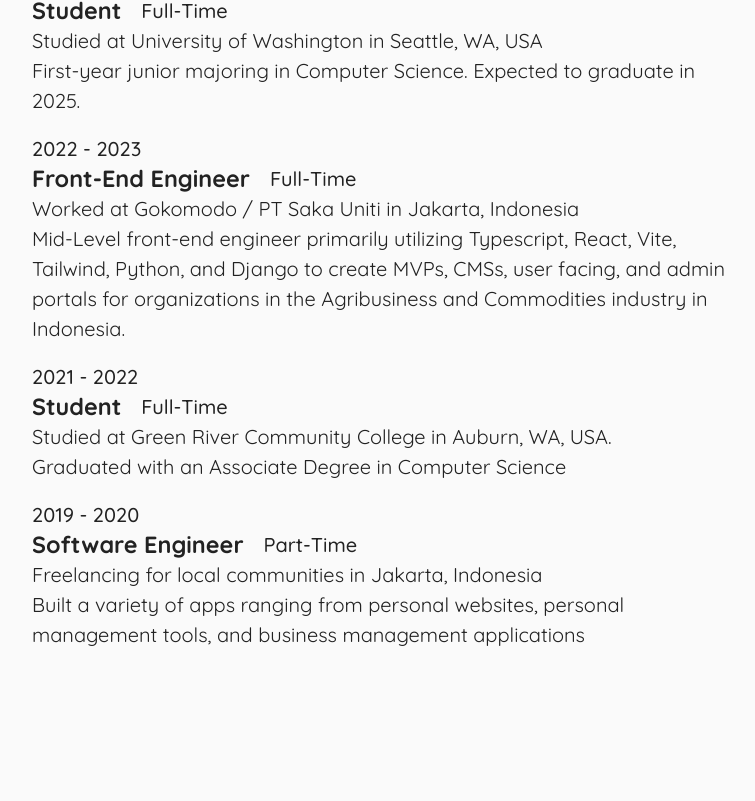
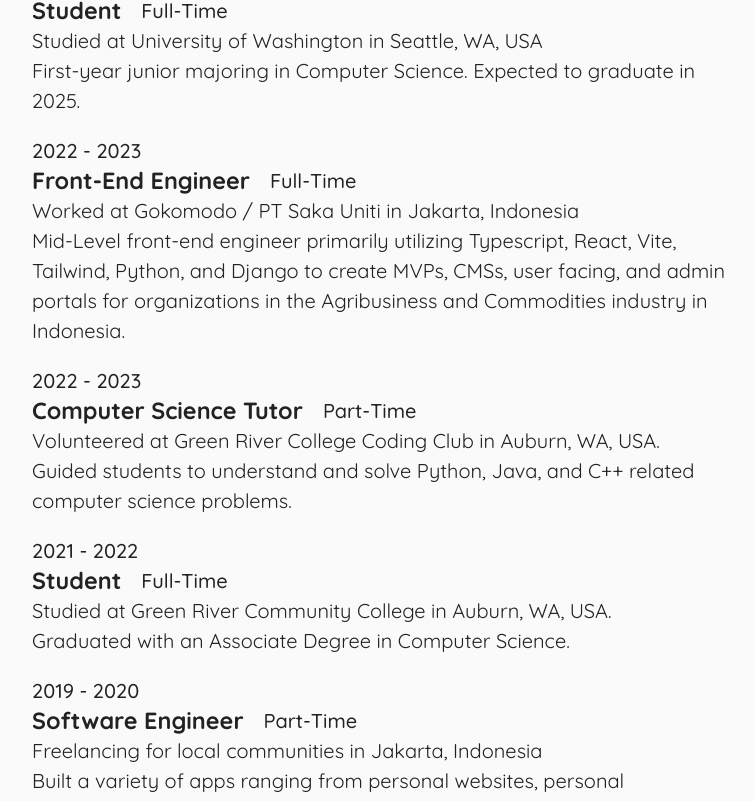
Before and after one commit to afutofu/afutofu.github.io, a React (Create React App) app: page / in a window 1280 px wide. Shown: the part 1771-2572 px from the top of the page, without its empty margins (258-1013 px from the left). Built offline with nearby package versions, Linux system fonts and the light colour scheme.

Commit message:
Add computer science tutor and improve styling

```diff
--- a/src/sections/Experience.js
+++ b/src/sections/Experience.js
@@ -98,13 +98,13 @@
   line-height: 1.5em;
   font-weight: 400;
   margin: 0;
-  margin-bottom: 18px;
+  margin-bottom: 20px;
 
   * {
     margin: 0;
   }
 
-  & > h3 {
+  h3 {
     @media only screen and (max-width: 992px) {
       font-size: 23px;
     }
@@ -274,6 +274,30 @@
                 </p>
               </Description>
               <Description>
+                <DescriptionBold>2022 - 2023</DescriptionBold>
+                <div
+                  style={{
+                    display: "flex",
+                    alignItems: "center",
+                  }}
+                >
+                  <h3 style={{ marginRight: "20px" }}>
+                    Computer Science Tutor
+                  </h3>
+                  <DescriptionBold>Part-Time</DescriptionBold>
+                </div>
+
+                <p>
+                  Volunteered at Green River College Coding Club in Auburn, WA,
+                  USA.
+                </p>
+                <p>
+                  Guided students to understand and solve Python, Java, and C++
+                  related computer science problems.{" "}
+                </p>
+                <p style={{ float: "right" }}></p>
+              </Description>
+              <Description>
                 <DescriptionBold>2021 - 2022</DescriptionBold>
                 <div
                   style={{
@@ -288,7 +312,7 @@
                 <p>
                   Studied at Green River Community College in Auburn, WA, USA.
                 </p>
-                <p>Graduated with an Associate Degree in Computer Science</p>
+                <p>Graduated with an Associate Degree in Computer Science.</p>
                 <p style={{ float: "right" }}></p>
               </Description>
               <Description>
@@ -306,7 +330,7 @@
                 <p>
                   Built a variety of apps ranging from personal websites,
                   personal management tools, and business management
-                  applications
+                  applications.
                 </p>
               </Description>
             </Descriptions>
```
